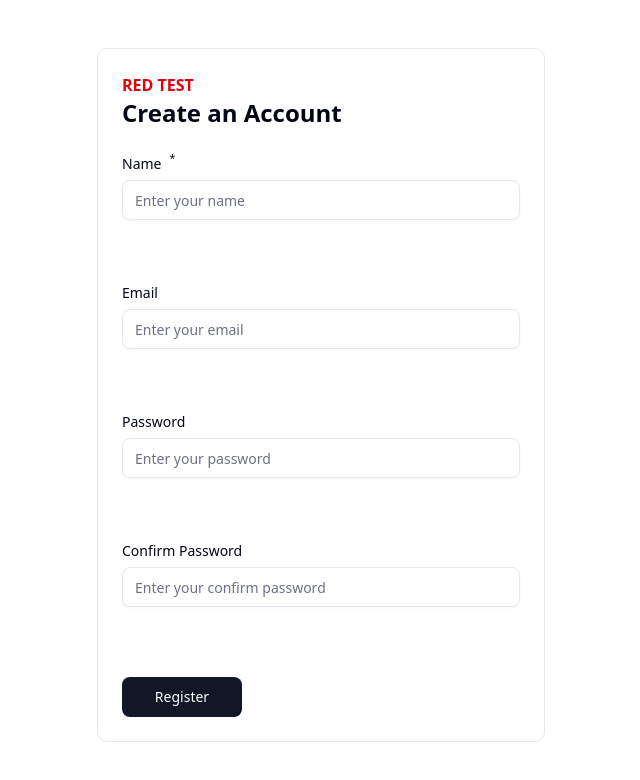
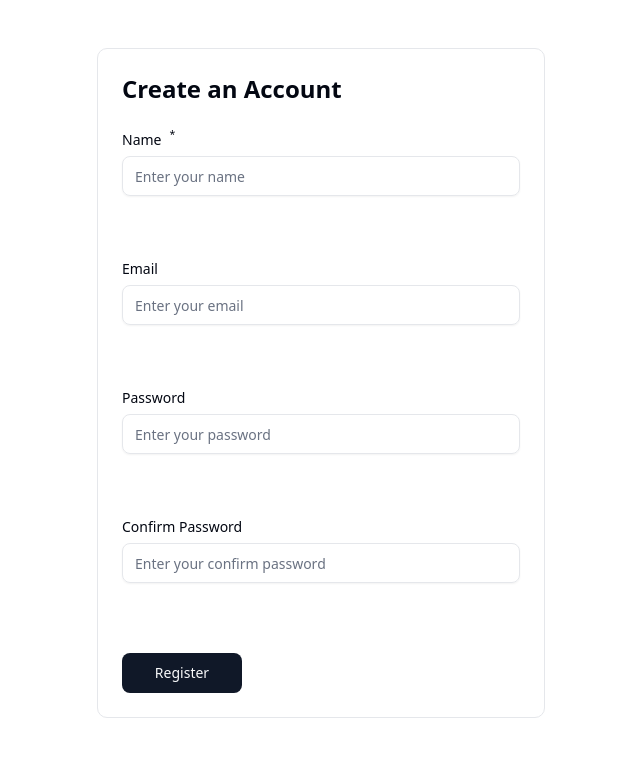
Before and after one commit to waqiyuddev/meta-react-advanced, a Next.js app: page /register in a window 1280 px wide. Shown: the top 780 px of the page, without its empty margins (319-959 px from the left). Built offline with nearby package versions, Linux system fonts and the light colour scheme.

Commit message:
update color css global

```diff
--- a/src/app/globals.css
+++ b/src/app/globals.css
@@ -1,4 +1,5 @@
 @import "tailwindcss";
+@source "../app";
 @import "tw-animate-css";
 
 @custom-variant dark (&:is(.dark *));
--- a/src/app/register/page.tsx
+++ b/src/app/register/page.tsx
@@ -53,9 +53,7 @@ export default function RegisterPage() {
             {/* CARD — THIS CONTROLS WIDTH */}
             <div className="">
 
-                <p className="text-red-600 font-bold">
-                    RED TEST
-                </p>
+
 
                 <h1 className="text-2xl font-semibold mb-6">
                     Create an Account
```
